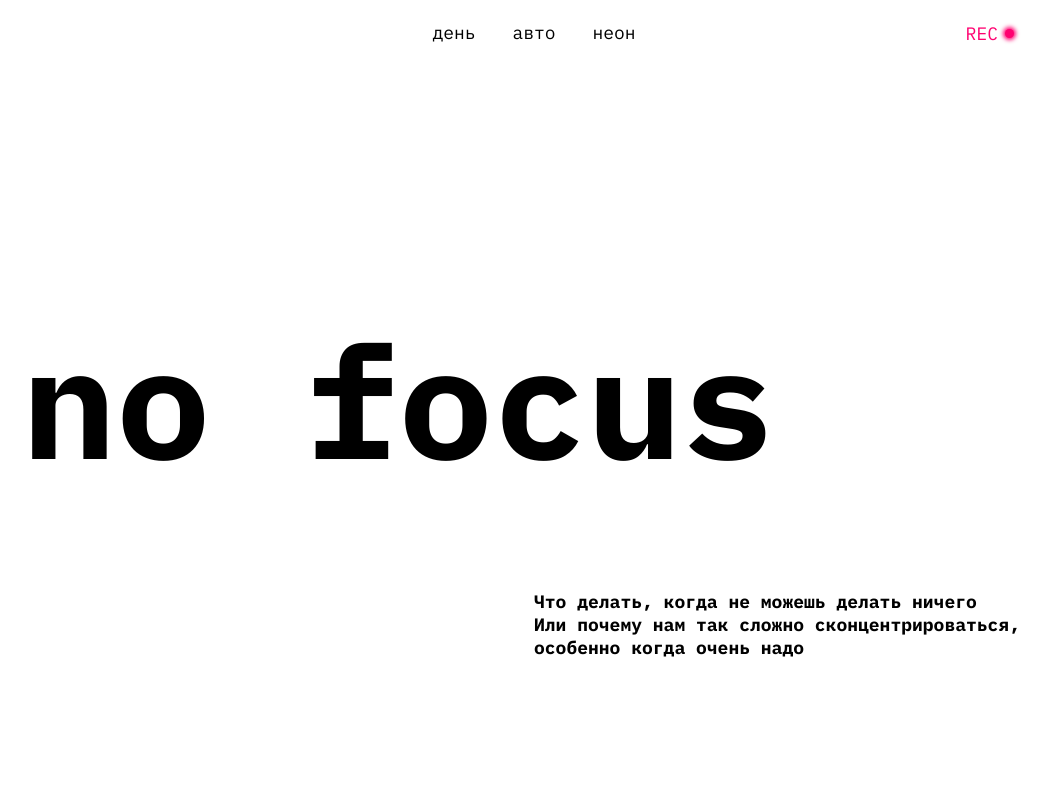
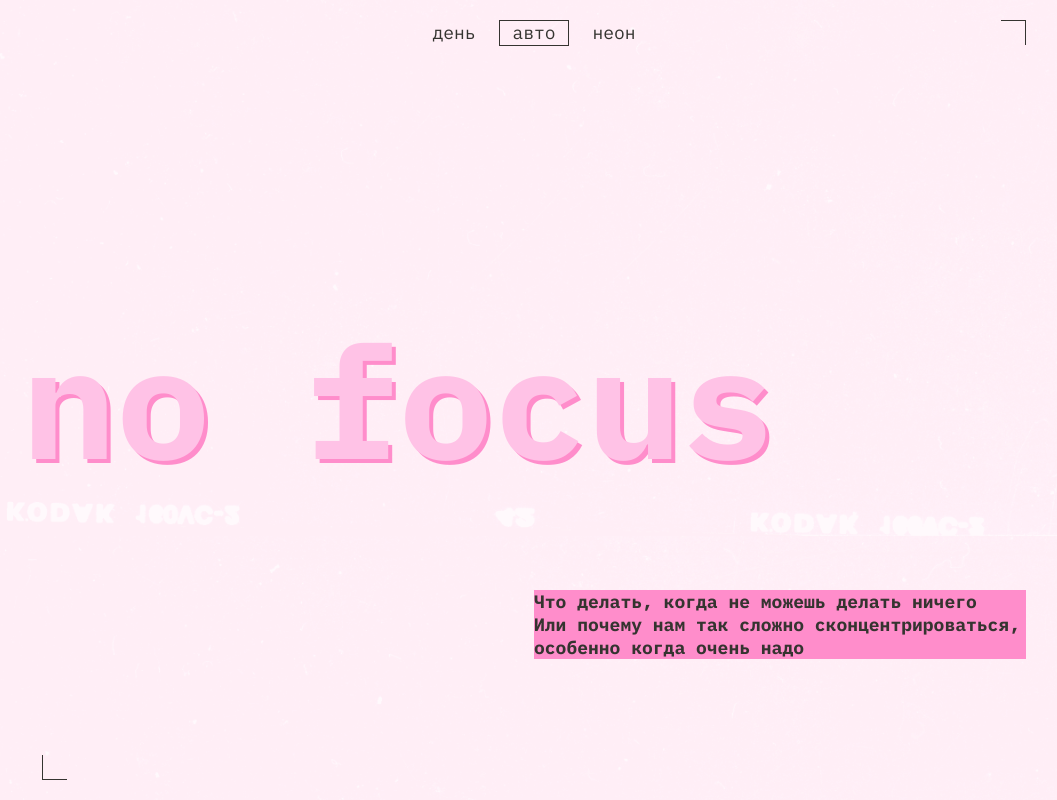
Before and after one commit to diman-divan-87/slozhno-sosredotochitsya-fd, a plain HTML site: page index.html in a window 1280 px wide. Shown: the top 800 px of the page, without its empty margins (106-1163 px from the left). Drawn offline with Linux system fonts and the light colour scheme.

Commit message:
Спринт 3. правка темной и светлой схемы

```diff
--- a/styles/light.css
+++ b/styles/light.css
@@ -11,3 +11,19 @@
   --background-main: url(/images/cover-image-light.png);
   --display-flex: none;
 }
+
+@media (prefers-color-scheme: light) {
+  :root {
+  --color-title: var(--color-pink-ultralight);
+  --color-text: var(--color-gray);
+  --color-bg-sub-title: var(--color-pink);
+  --color-decorated: var(--color-gray);
+  --color-sub-title: var(--color-gray);
+  --color-hover: var(--color-black-alpha);
+  --text-shadow-title: 4px 4px 0 var(--color-bg-sub-title);
+  --text-shadow-footer: 2px 2px 0px var(--color-red);
+  --text-shadow-link: 2px 2px 0 var(--color-bg-sub-title);
+  --background-main: url(/images/cover-image-light.png);
+  --display-flex: none;
+  }
+}
```
